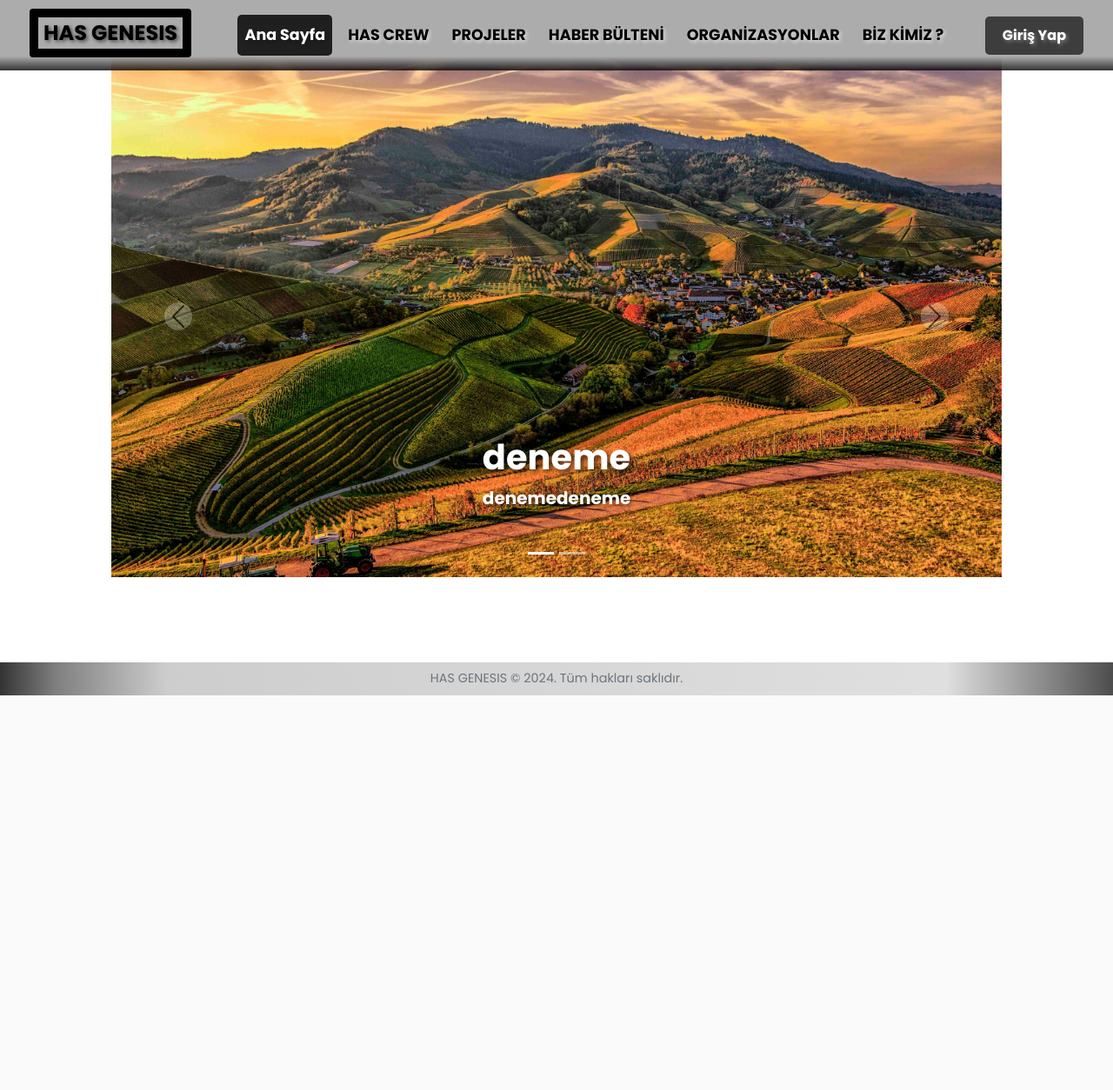
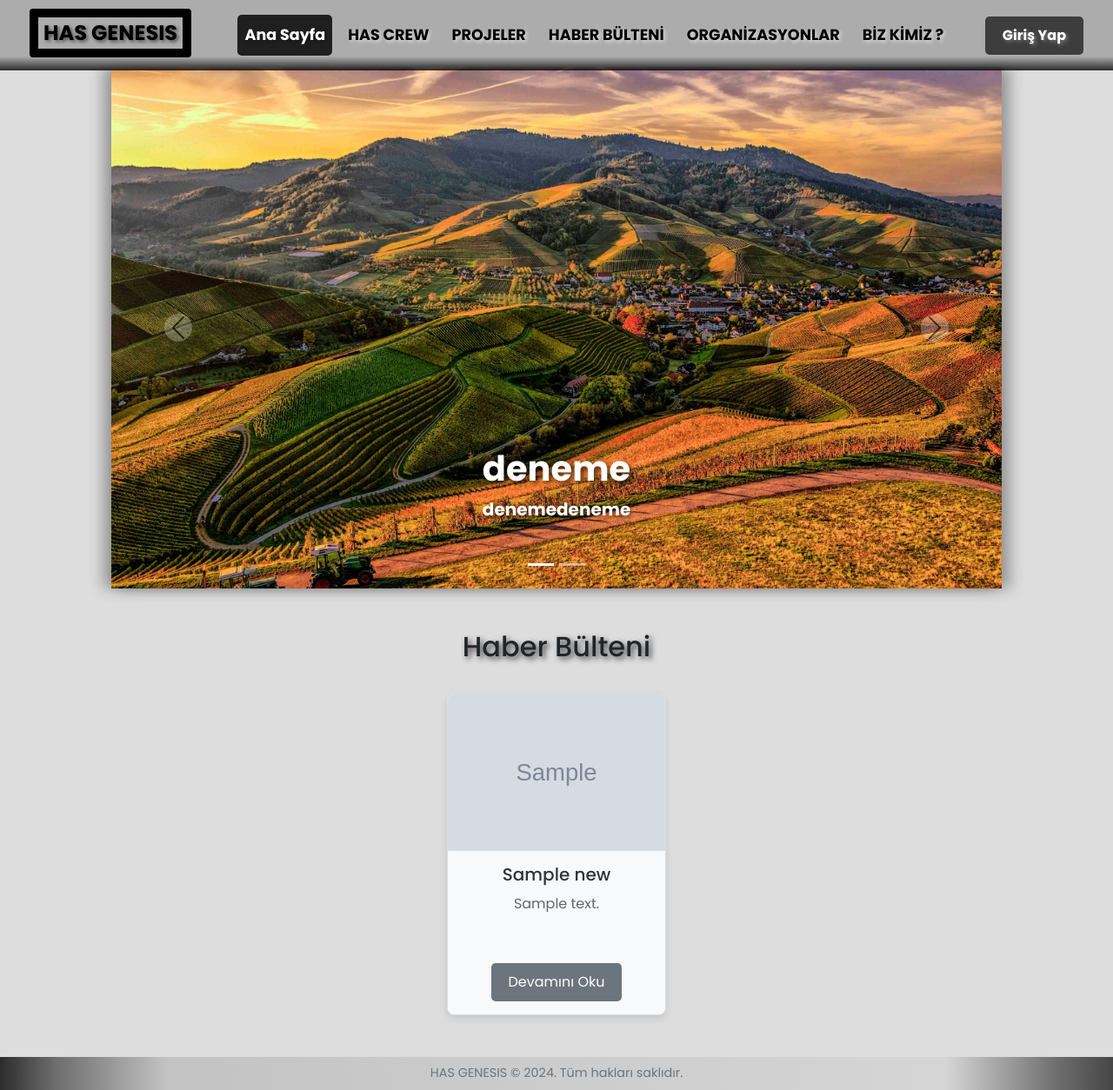
Before and after one commit to mevlutcanmercan/hasgenesis, a PHP site: page / in a window 1280 px wide. Shown: the whole page at 87% size. Before the commit the page ends 800 px from the top, so only its background shows below. Run offline with PHP 8.4, Linux system fonts and the light colour scheme; data comes from the database, SQL or seed files in the repository; tables that the repository leaves empty or names only in its code hold one stand-in row (values such as "Sample post"); grey boxes marked "Sample" are stand-in pictures; some libraries are stand-ins or nearby versions.

Commit message:
haber kartları yapıldı

```diff
--- a/css/index.css
+++ b/css/index.css
@@ -1,12 +1,17 @@
 
+body {
+    background-color: rgb(221, 221, 221) !important;
+}
 
 /* Carousel öğeleri ve stil ayarları */
 .carousel {
-    margin-top: 5%; /* Carousel'in navbar altından başlaması */
+    margin-top: 6%; /* Carousel'in navbar altından başlaması */
     width: 80%; /* Carousel'in genişliği, ekranın %80'ini kaplayacak */
     margin-left: auto;
     margin-right: auto; /* Carousel'i ortalar */
+    box-shadow: -10px 0px 15px rgba(0, 0, 0, 0.3), 10px 0px 15px rgba(0, 0, 0, 0.3); /* Sağa ve sola gölge */
 }
+
 
 .carousel-item img {
     height: 600px; /* Görsellerin boyutunu biraz küçülttüm */
@@ -98,3 +103,103 @@
         height: 400px; /* Küçük ekranlar için resim yüksekliğini azalt */
     }
 }
+
+
+/* ----------------------------------------------------------------------------------------------------------- */
+
+/* Güncel Haberler Başlık ve Kartlar */
+.text-center1{
+    text-align: center;
+    margin-bottom: 35px;
+    text-shadow: 3px 3px 6px rgba(0, 0, 0, 0.7);
+}
+.news-cards-container {
+    display: flex;
+    flex-wrap: wrap;
+    justify-content: center; /* Kartları ortala */
+    gap: 30px;
+}
+
+.news-card {
+    width: 23%; /* Kart genişliği (ekran genişliğine göre ayarlanır) */
+    background-color: #f8f9fa;
+    border: 1px solid #ddd;
+    border-radius: 8px;
+    box-shadow: 0 4px 8px rgba(0, 0, 0, 0.1);
+    overflow: hidden;
+    transition: transform 0.3s ease, box-shadow 0.3s ease;
+}
+
+.news-card:hover {
+    transform: translateY(-10px); /* Kart hover olduğunda yukarıya doğru hafifçe yükselir */
+    box-shadow: 0 8px 16px rgba(0, 0, 0, 0.2), 0 12px 24px rgba(0, 0, 0, 0.1); /* Daha belirgin bir gölge */
+}
+
+
+.news-card-img {
+    width: 100%;
+    height: 180px;
+    object-fit: cover;
+    border-bottom: 1px solid #ddd;
+}
+
+.news-card-body {
+    padding: 15px;
+    text-align: center;
+}
+
+.news-card-title {
+    font-size: 1.25rem;
+    margin-bottom: 10px;
+    color: #333;
+}
+
+.news-card-summary {
+    font-size: 1rem;
+    color: #666;
+    margin-bottom: 20px;
+    min-height: 60px; /* Özetin yüksekliği */
+    overflow: hidden;
+    text-overflow: ellipsis;
+}
+
+/* Buton gri tonlarına göre stil */
+.news-card-btn {
+    display: inline-block;
+    padding: 10px 20px;
+    background-color: #6c757d;
+    color: #fff;
+    border-radius: 5px;
+    text-decoration: none;
+    transition: background-color 0.3s ease;
+}
+
+.news-card-btn:hover {
+    background-color: #5a6268;
+    text-decoration: none;
+    color: white;
+}
+
+/* Eğer haber yoksa gösterilecek mesaj */
+.no-news-message {
+    text-align: center;
+    font-size: 1.5rem;
+    color: #888;
+}
+
+/* Responsive Tasarım */
+@media (max-width: 992px) {
+    .news-card {
+        width: 48%; /* Daha küçük ekranlarda kart genişliği */
+        height: auto;
+    }
+}
+
+@media (max-width: 768px) {
+    .news-card {
+        width: 100%; /* Mobil cihazlarda kart genişliği tam olur */
+        height: auto;
+    }
+}
+
+/*--------------------------------------------------------------------------------------*/
--- a/index.php
+++ b/index.php
@@ -64,6 +64,36 @@ if ($sliderResult->num_rows > 0) {
         </div>";
     }
 }
+
+
+// Veritabanından son 4 haberi çekmek için SQL sorgusu
+$newsQuery = "SELECT id, name, summary, image_path1 FROM news ORDER BY created_at DESC LIMIT 4";
+$newsResult = $conn->query($newsQuery);
+
+$newsCards = "";
+
+if ($newsResult->num_rows > 0) {
+    while($row = $newsResult->fetch_assoc()) {
+        $newsID = $row['id'];
+        $newsName = $row['name'];
+        $newsSummary = $row['summary'];
+        $imagePath = $row['image_path1'];
+
+        // Her bir haber için kart yapısını oluşturuyoruz
+        $newsCards .= "
+        <div class='news-card'>
+            <img src='$imagePath' alt='$newsName' class='news-card-img'>
+            <div class='news-card-body'>
+                <h5 class='news-card-title'>$newsName</h5>
+                <p class='news-card-summary'>$newsSummary</p>
+                <a href='news_details.php?id=$newsID' class='news-card-btn'>Devamını Oku</a>
+            </div>
+        </div>";
+    }
+} else {
+    // Eğer haber yoksa mesaj göster
+    $newsCards = "<p class='no-news-message'>Güncel haber yoktur.</p>";
+}
 ?>
 <!DOCTYPE html>
 <html lang="en">
@@ -77,6 +107,8 @@ if ($sliderResult->num_rows > 0) {
     <link href="https://cdn.jsdelivr.net/npm/bootstrap@5.1.3/dist/css/bootstrap.min.css" rel="stylesheet">
 </head>
 <body>
+
+
 <!-- Navbar -->
 <nav class="navbar navbar-expand-lg navbar-light d-flex justify-content-between">
     <div class="container-fluid">
@@ -102,7 +134,11 @@ if ($sliderResult->num_rows > 0) {
     </div>
 </nav>
 
-<!-- Carousel -->
+
+
+
+
+<!----------------------------------------------------------------Carousel------------------------------------------------------------------------------------- -->
 <div id="mainCarousel" class="carousel slide" data-bs-ride="carousel">
     <!-- Göstergeler -->
     <div class="carousel-indicators">
@@ -125,14 +161,46 @@ if ($sliderResult->num_rows > 0) {
     <button class="carousel-control-next" type="button" data-bs-target="#mainCarousel" data-bs-slide="next">
         <span class="carousel-control-next-icon" aria-hidden="true"></span>
         <span class="visually-hidden">Next</span>
-    </button>
+    </button></div>
+<!----------------------------------------------------------------Carousel---------------------------------------------------------------------------------------->
+
+
+
+<!-- Güncel Haberler Başlığı -->
+<div class="container my-5">
+    <h2 class="text-center1">Haber Bülteni</h2>
+
+    <!-- Haber Kartları -->
+    <div class="news-cards-container">
+        <?php echo $newsCards; ?>
+    </div>
 </div>
 
+
+
+
+
+
+
+
+
+
+
+
+
+
+
+
+
+<!----------------------------------------------------------------Footer---------------------------------------------------------------------------------------->
 <footer class="footer mt-auto py-2">
     <div class="footer-container text-center">
         <span class="text-muted">HAS GENESIS &copy; 2024. Tüm hakları saklıdır.</span>
     </div>
 </footer>
+<!----------------------------------------------------------------Footer---------------------------------------------------------------------------------------->
+
+
 
 <script src="https://cdn.jsdelivr.net/npm/bootstrap@5.1.3/dist/js/bootstrap.bundle.min.js"></script>
 </body>
```
Also changed, not shown: images/bursacard1.jpg (added).
